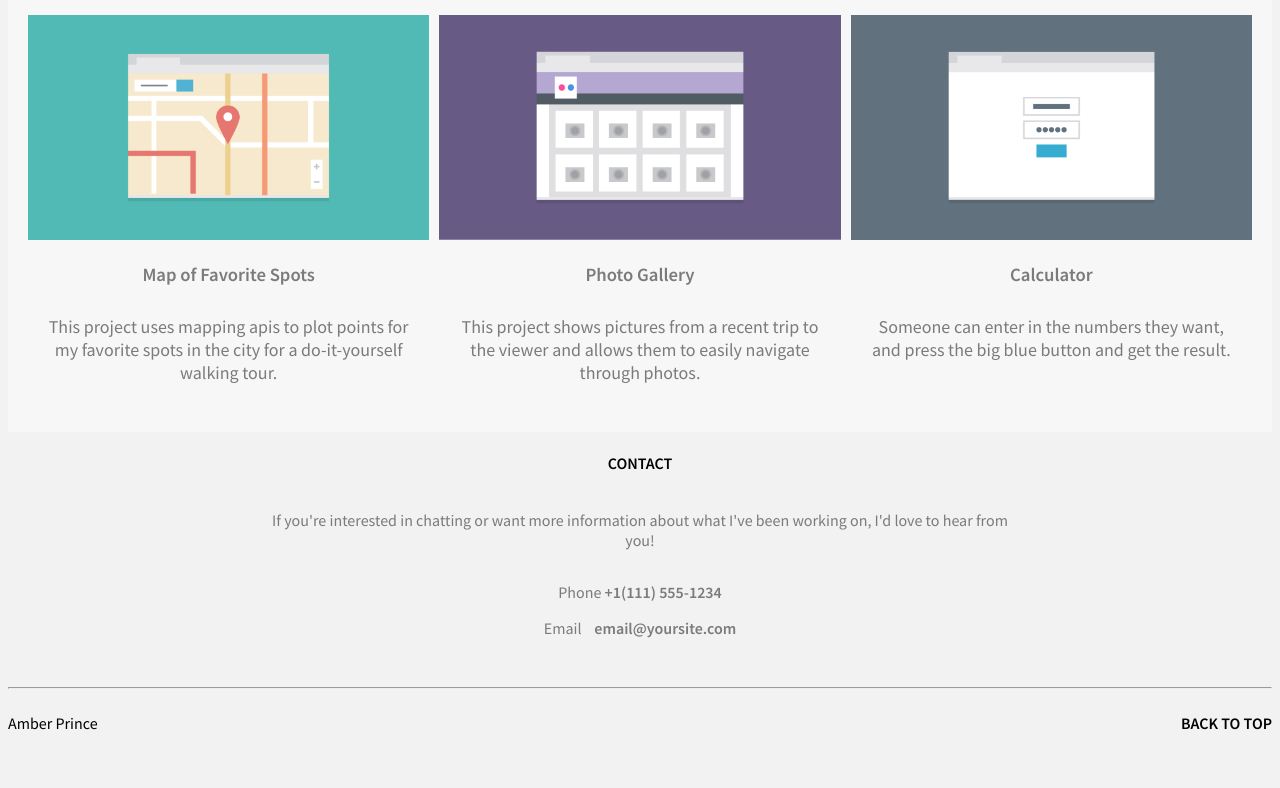
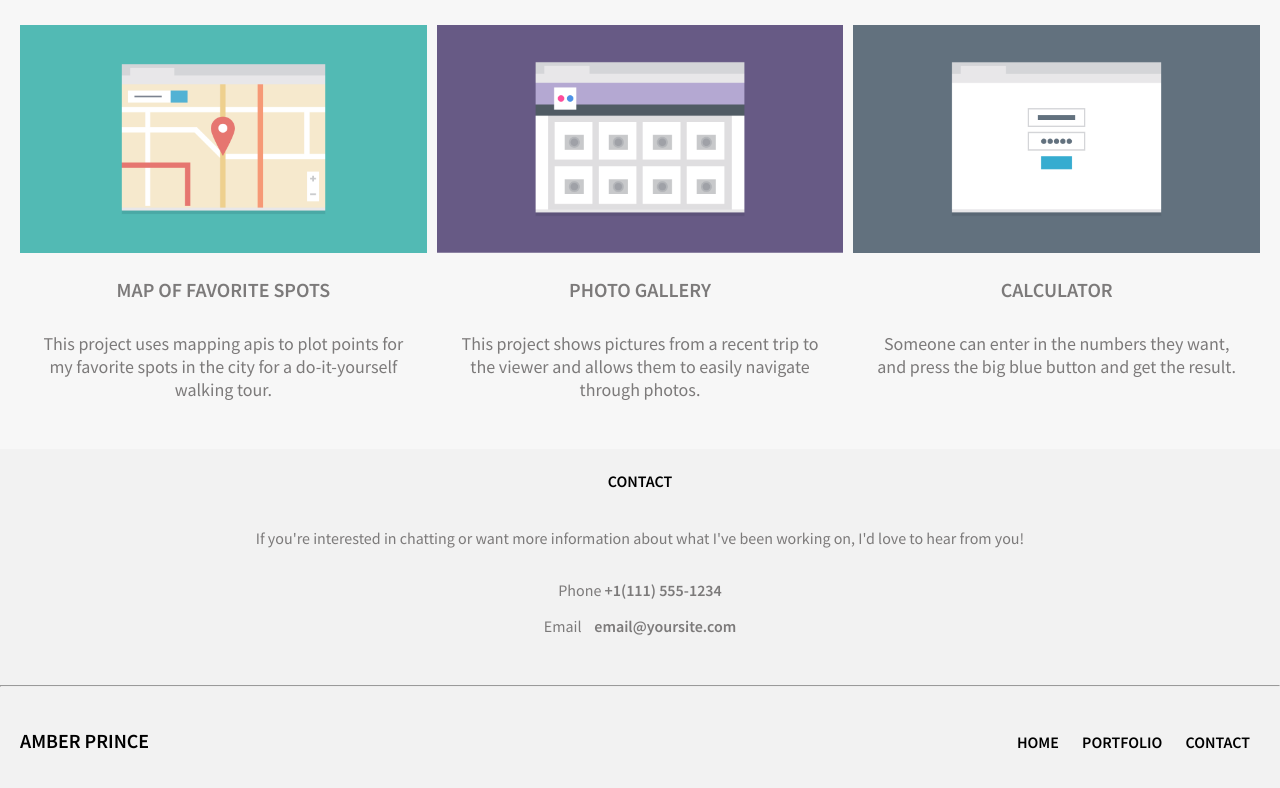
Before and after one commit to AmPrince86/Techdegree-project-2, a plain HTML site: page index.html in a window 1280 px wide. Shown: the part 1054-1842 px from the top of the page. Before the commit the page ends 1811 px from the top, so only its background shows below. Drawn offline with Linux system fonts and the light colour scheme.

Commit message:
corrections were made
footer corrections

```diff
--- a/css/styles.css
+++ b/css/styles.css
@@ -2,28 +2,56 @@
     box-sizing: border-box;
 }
 
+html,
 body {
+    height: 100%;
+}
+
+body {
+    margin: 0;
+    font-family: 'Source Sans Pro', sans-serif;
     background-color: rgb(242, 242, 242);
-    display: flex;
-    flex-direction: column;
-    font-family: 'Source Sans Pro', sans-serif;
+}
+
+ul {
+    list-style: none;
+    padding-left: 0;
 }
 
 /* NAV STYLES */
+
+.main-nav {
+    display: flex;
+    flex-direction: column;
+    text-align: center;
+}
+
+.main-nav li {
+    border-top: 4px solid rgb(242, 242, 242);
+    background-color: #f7f7f7a9;
+    padding: 5px;
+
+}
+
+.name {
+    margin-bottom: 0;
+    font-size: 34px
+}
+
 h1 {
     font-size: 24px;
     font-weight: 600;
 }
 
 li {
-    text-transform: uppercase;
     font-weight: 600;
-    list-style-type: none;
 }
 
 a {
     text-decoration: none;
     color: black;
+    text-transform: uppercase;
+    line-height: 1.38em;
 }
 
 .text {
@@ -34,13 +62,43 @@ img {
     width: 100%;
     }
 
+.image {
+    padding: 40px 40px 20px;
+    width: 100%;
+}
+
+.text p {
+    margin: 0;
+    justify-content: flex-start;
+    text-align: center;
+    padding-bottom: 35px;
+}
+
 /* MAIN BASE STYLE */
+
 main {
     background-color: #f7f7f7;
 }
 
 main {
     color: #7c7a7a;
+}
+
+main {
+    padding: 15px;
+    text-align: center;
+}
+
+h3 {
+    font-size: 20px;
+    text-transform: uppercase;
+    text-align: center;
+}
+
+main p,
+.contact {
+    text-align: center;
+    padding-bottom: 25px
 }
 
 /* SECTION STYLE */
@@ -59,63 +117,35 @@ hr {
     width: 100%;
 }
 
-/* MEDIA QUERIES 320px */
-@media (min-width: 320px) {
-    .main-nav,
+/* FOOTER  */
+
 footer {
-        display: flex;
-        flex-direction: column;
-        text-align: center;
+    width: 100%;
+    height: 100px;
+    padding: 20px;
 }
 
-    .main-nav li {
-        border-top: 4px solid rgb(242, 242, 242);
-        background-color: #f7f7f7a9;
-        padding: 5px;
-
+.student-name {
+    float: left;
+    height: 12px;
+    line-height: 12px;
 }
 
-    .main-nav ul {
-        padding: 5px 0;
+.footer-nav {
+    text-align: right;
 }
 
-    .name {
-        margin-bottom: 0;
-        font-size: 34px
+.top {
+    display: inline-block;
+    margin-right: 20px;
 }
 
-    .image {
-        padding: 40px 40px 20px;
-        width: 100%;
+.top, .footer-nav li:last-child {
+    margin-right: 0;
 }
 
-    .text p {
-        margin: 0;
-        justify-content: flex-start;
-        text-align: center;
-        padding-bottom: 35px;
-    }
-
-    main {
-        padding: 15px;
-        text-align: center;
-    }
-
-    h2 {
-        font-size: 20px;
-        text-transform: uppercase;
-        text-align: center;
-    }
-
-    main p, .contact {
-        text-align: center;
-        padding-bottom: 25px
-    }
-
-    footer {
-        flex-direction: row;
-        justify-content: space-between;
-    }
+.foot-li {
+    display: none;
     }
 
 /* MEDIA QUERIES 768px */
@@ -157,10 +187,6 @@ hr {
         padding-bottom: 60px;
     }
 
-    h2 {
-        padding-bottom: 10px;
-    }
-
     .col {
        flex: 1 50%;
        padding: 5px;
@@ -187,7 +213,19 @@ hr {
     .phone {
         margin-bottom: 0;
     }
+
+    .top {
+        display: none;
     }
+
+    a {
+        padding: 10px;
+    }
+
+    .foot-li {
+        display: inline-block;
+    }
+
 
 /* MEDIA QUERIES 1024PX */
     @media (min-width: 1024px) {
--- a/index.html
+++ b/index.html
@@ -29,8 +29,8 @@
     </header>
 
     <main>
-        <h2>Portfolio</h2>
-        <div id="portfolio" class="main-section">
+        <h2 id="portfolio">Portfolio</h2>
+        <div class="main-section">
             <div class="col">
                 <img src="images/portfolio-1.png" alt="image of webpage">
                 <h3>Marketing Page</h3>
@@ -73,10 +73,13 @@
         <p>Email &nbsp;&nbsp; <strong>email@yoursite.com</strong></p>
     </section>
     <hr>
-    <footer>
-        <p>Amber Prince</p>
+    <footer class="footer-nav">
+        <h3 class="student-name">Amber Prince</h3>
         <ul>
-            <li><a href="index.html">Back to top</a></li>
+            <li class="top"><a href="index.html">Back to top</a></li>
+            <li class="foot-li"><a href="index.html#home">Home</a></li>
+            <li class="foot-li"><a href="index.html#portfolio">Portfolio</a></li>
+            <li class="foot-li"><a href="index.html#contact">Contact</a></li>
         </ul>
     </footer>
 </body>
```
Lines whose indentation alone changed are shown as unchanged.
